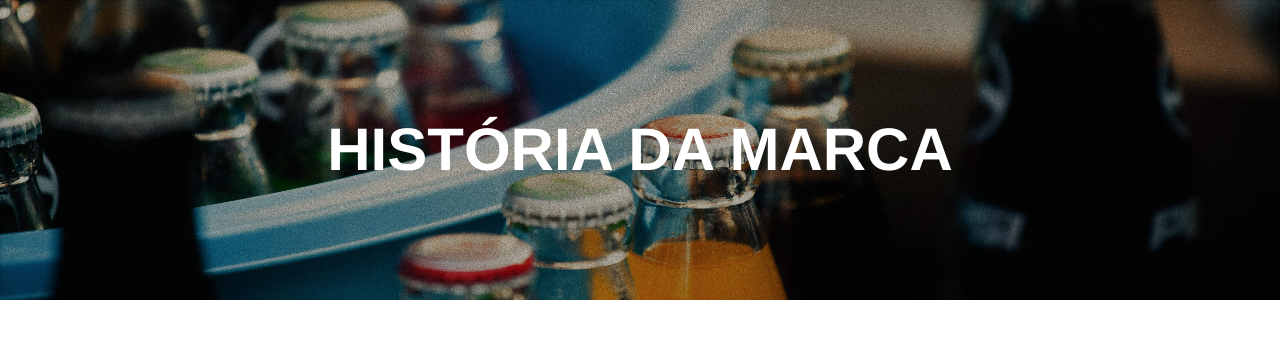
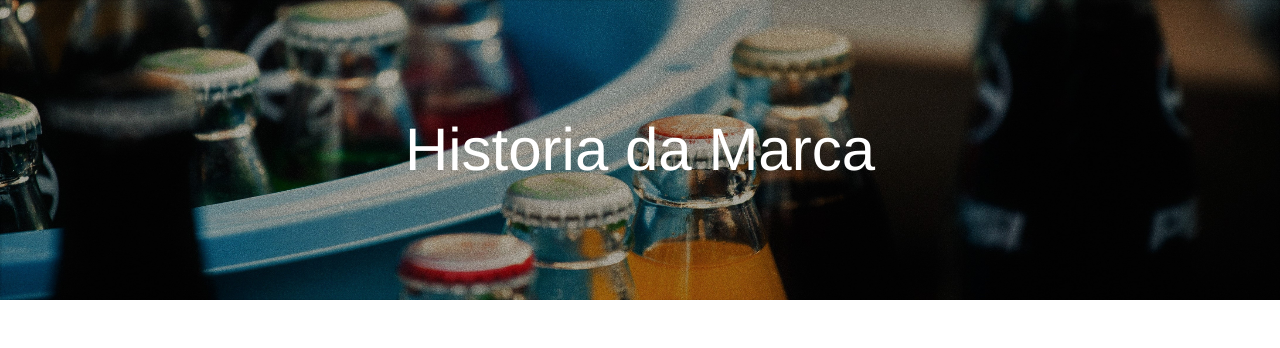
Before and after one commit to eudev-i/pop-soda-drink, a PHP site: page /historia_marca.php in a window 1280 px wide. Shown: the part 160-508 px from the top of the page. Run offline with PHP 8.4, Linux system fonts and the light colour scheme.

Commit message:
Finalization of page of brand history

```diff
--- a/css/anuncios.css
+++ b/css/anuncios.css
@@ -53,7 +53,6 @@ a:focus, button:focus, input:focus, textarea:focus, select:focus, option:focus {
     text-align: center;
     color:"#ffffff";
     font-family:Helvetica;
-    font-weight: bold;
 
 }
 
--- a/historia_marca.php
+++ b/historia_marca.php
@@ -30,7 +30,7 @@
         <!-- Conteúdo chamativo e Título da página -->
         <div id="caixa_conteudo_chamativo" style="background-image: url(img/sobre.jpg);">
             <div id="conteudo_chamativo">
-                <h1 style="color:white;"><strong>HISTÓRIA DA MARCA</strong></h1>
+                <h1 style="color:white;">Historia da Marca</h1>
             </div>
         </div>
 
```
